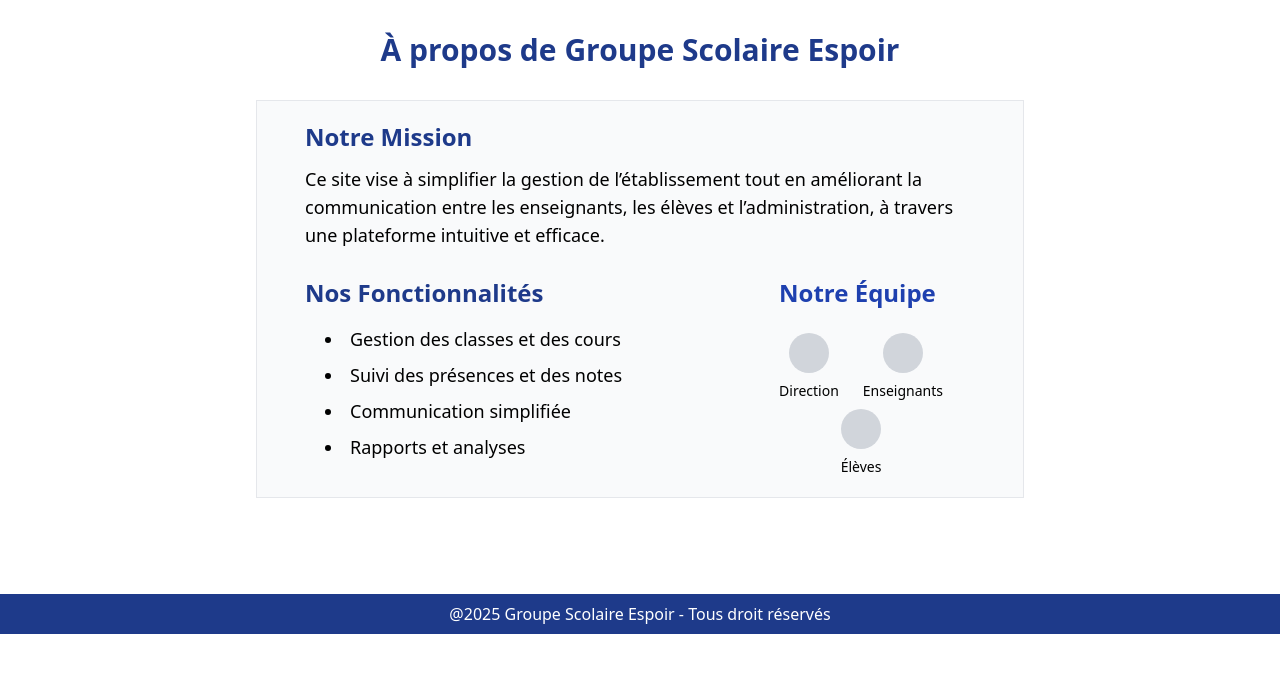
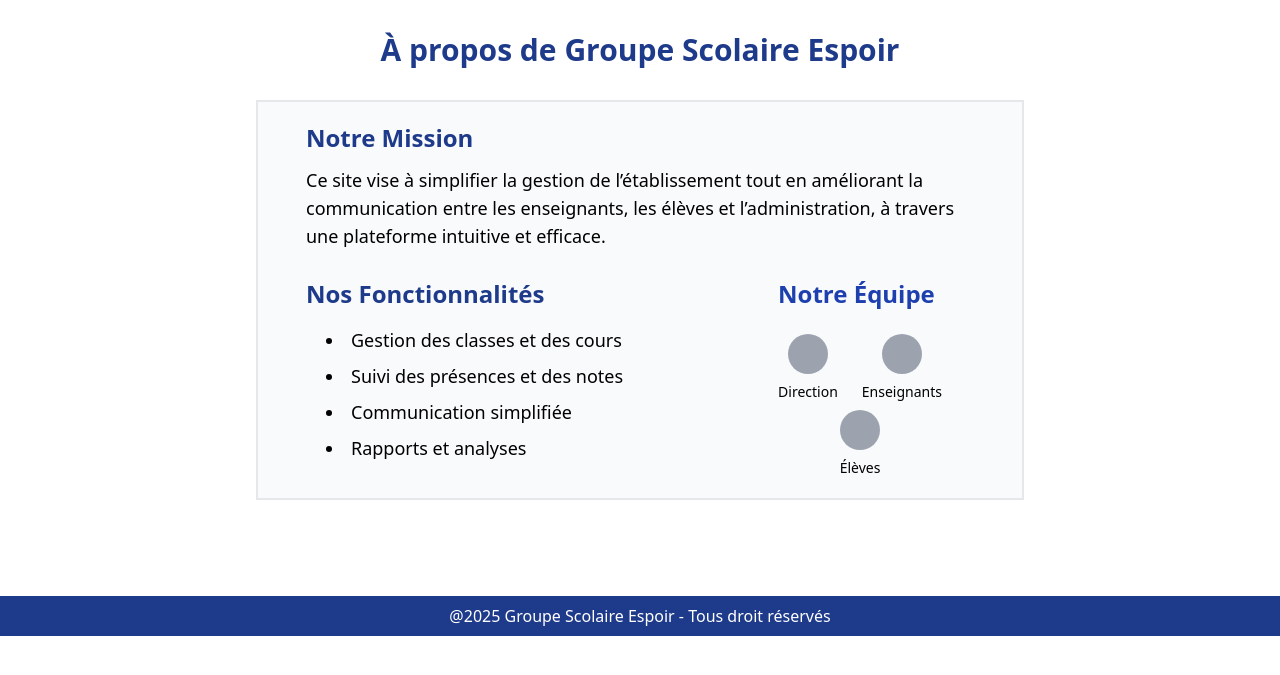
Before and after one commit to Ambdulghaffar/Django_School_Management, a Django app: template Home/templates/home/About.html in a window 1280 px wide. Shown: the part 72-747 px from the top of the page. Run offline with Django 3.2, Linux system fonts and the light colour scheme; the template is opened without the code that fills it, so the values that code supplies are empty; some libraries are stand-ins or nearby versions.

Commit message:
About page commit

```diff
--- a/Home/templates/home/About.html
+++ b/Home/templates/home/About.html
@@ -3,7 +3,7 @@
 {% block body %}
 <h1 class="text-center font-bold mt-8 text-3xl text-blue-900">À propos de Groupe Scolaire Espoir</h1>
 <div class="grid place-content-center mt-8 mb-24">
-    <div class="border border-3 bg-gray-50 mx-64 ps-12 py-5">
+    <div class="border border-2 bg-gray-50 mx-64 ps-12 py-5">
         <div>
             <p class="text-2xl font-bold text-blue-900 capitalize ">Notre mission</p>
             <p class="mt-3 pe-10 text-lg">
@@ -25,17 +25,17 @@
                 <div class="flex flex-col items-center space-y-2">
                     <div class="flex space-x-6">
                         <div class="flex flex-col items-center">
-                            <div class="w-10 h-10 bg-gray-300 rounded-full"></div>
+                            <div class="w-10 h-10 bg-gray-400 rounded-full"></div>
                             <span class="mt-2 text-sm">Direction</span>
                         </div>
                         <div class="flex flex-col items-center">
-                            <div class="w-10 h-10 bg-gray-300 rounded-full"></div>
+                            <div class="w-10 h-10 bg-gray-400 rounded-full"></div>
                             <span class="mt-2 text-sm">Enseignants </span>
                         </div>
                     </div>
                     <div class="flex justify-center mt-2">
                         <div class="flex flex-col items-center">
-                            <div class="w-10 h-10 bg-gray-300 rounded-full"></div>
+                            <div class="w-10 h-10 bg-gray-400 rounded-full"></div>
                             <span class="mt-2 text-sm">Élèves </span>
                         </div>
                     </div>
```
